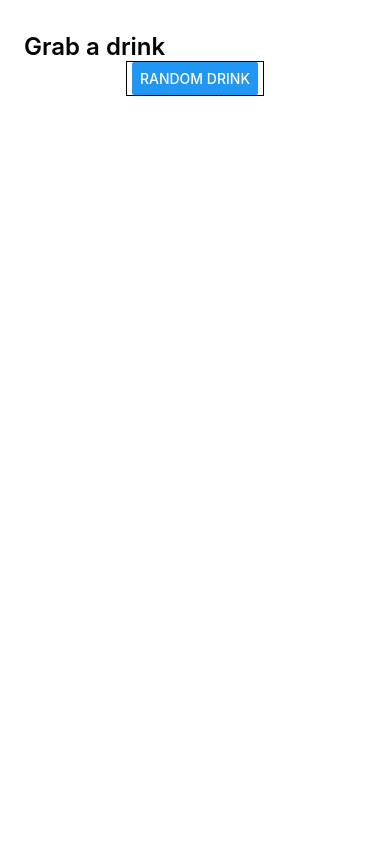
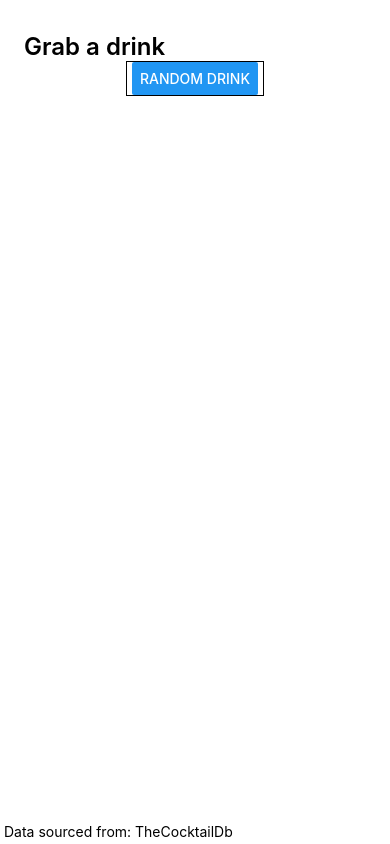
Before and after one commit to fdm1/cheers, a React Native app: screen / in a window 390 px wide. Built offline with nearby package versions, Linux system fonts and the light colour scheme; what react-native would draw is missing.

Commit message:
Attribute data source

```diff
--- a/src/App.tsx
+++ b/src/App.tsx
@@ -11,6 +11,7 @@
 import React from 'react';
 import {SafeAreaView, StatusBar} from 'react-native';
 import {GrabADrink} from 'Components/GrabADrink';
+import {Footer} from './Components/Footer';
 
 declare var global: {HermesInternal: null | {}};
 
@@ -21,6 +22,7 @@ const App = () => {
       <SafeAreaView>
         <GrabADrink />
       </SafeAreaView>
+      <Footer />
     </>
   );
 };
--- /dev/null
+++ b/src/Components/Footer.tsx
@@ -0,0 +1,16 @@
+import React from 'react';
+import {View, Text, Linking} from 'react-native';
+import {styles} from '@app/styles';
+
+export const Footer: React.FC = () => {
+  return (
+    <View style={styles.footer}>
+      <Text>
+        Data sourced from:{' '}
+        <Text onPress={() => Linking.openURL('https://www.thecocktaildb.com')}>
+          TheCocktailDb
+        </Text>
+      </Text>
+    </View>
+  );
+};
--- a/src/styles.ts
+++ b/src/styles.ts
@@ -37,6 +37,8 @@ export const styles = StyleSheet.create({
     padding: 4,
     paddingRight: 12,
     textAlign: 'right',
+    position: 'absolute',
+    bottom: 0,
   },
   buttons: {
     flexDirection: 'row',
```
